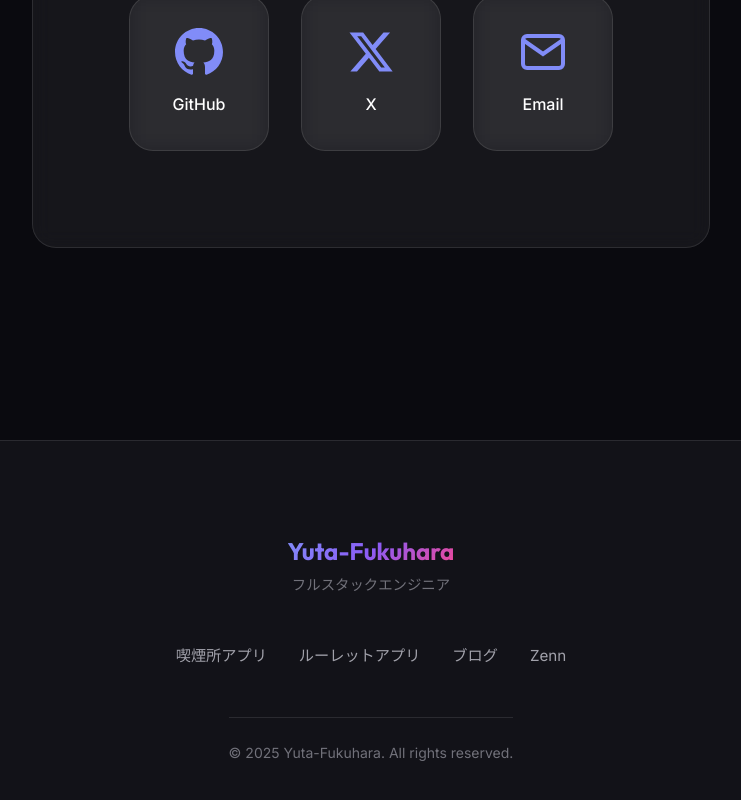
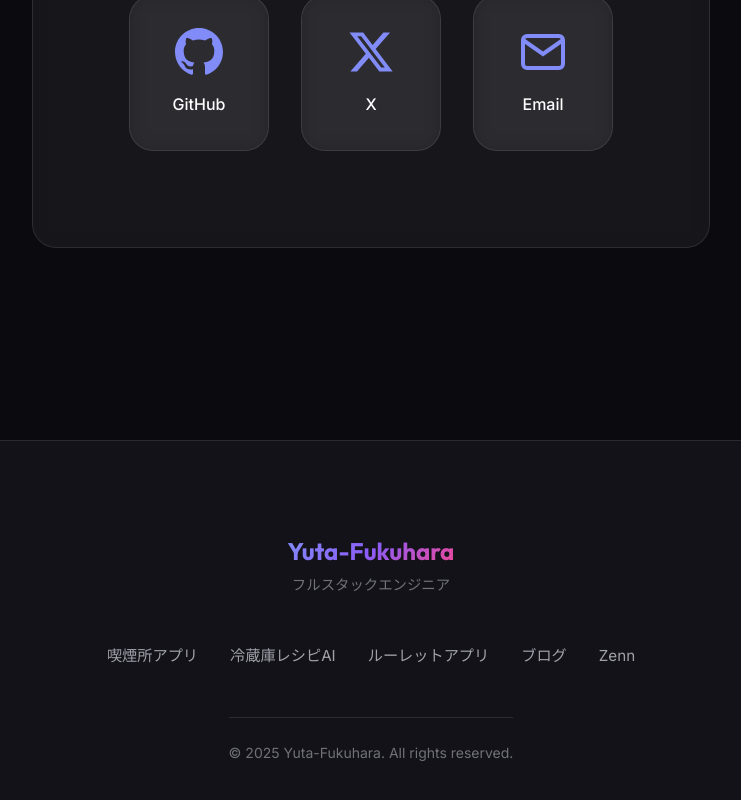
Before and after one commit to yufu085312/YU-FU.SITE, a Next.js app: page / in a window 1280 px wide. Shown: the part 6854-7654 px from the top of the page, without its empty margins (269-1010 px from the left). Built offline with nearby package versions, Linux system fonts and the light colour scheme.

Commit message:
Footer.tsxに冷蔵庫レシピAIへのリンクを追加

```diff
--- a/src/components/Footer.tsx
+++ b/src/components/Footer.tsx
@@ -15,6 +15,9 @@ export default function Footer() {
           <div className={styles.links}>
             <a href="https://smoking.yu-fu.site" target="_blank" rel="noopener noreferrer">
               喫煙所アプリ
+            </a>
+            <a href="https://ai-recipe.yu-fu.site" target="_blank" rel="noopener noreferrer">
+              冷蔵庫レシピAI
             </a>
             <a href="https://roulette.yu-fu.site" target="_blank" rel="noopener noreferrer">
               ルーレットアプリ
```
